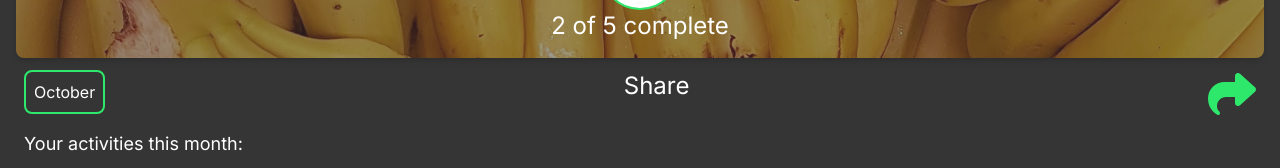
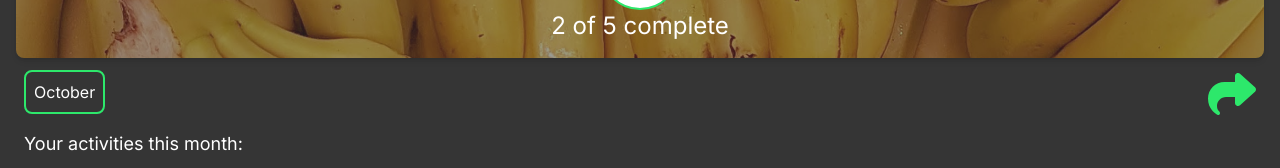
Before and after one commit to Eduardcodes/Health-Boss, a Next.js app: page /loggedin/statistics in a window 1280 px wide. Shown: the part 228-396 px from the top of the page. Built offline with nearby package versions, Linux system fonts and the light colour scheme; no server answers; the database is empty.

Commit message:
Fix: manifest put fullscreen

```diff
--- a/app/loggedin/statistics/page.tsx
+++ b/app/loggedin/statistics/page.tsx
@@ -25,7 +25,6 @@ import Link from 'next/link';
 const share = (
   <FontAwesomeIcon icon={faShare} size="2xl" style={{ color: '#2de86b' }} />
 );
-
 const twitter = (
   <FontAwesomeIcon icon={faXTwitter} size="xl" style={{ color: '#2de86b' }} />
 );
@@ -81,7 +80,7 @@ export default function StatisticsPage() {
       <section className="flex justify-between mx-6 my-3 ">
         <Button title={'October'} />
 
-        <Link href="/share">Share</Link>
+        {/* <Link href="/share">Share</Link> */}
 
         <button onClick={handleToggle}>{share}</button>
         <ModalShare open={open}>
```
Also changed, not shown: public/site.webmanifest.
